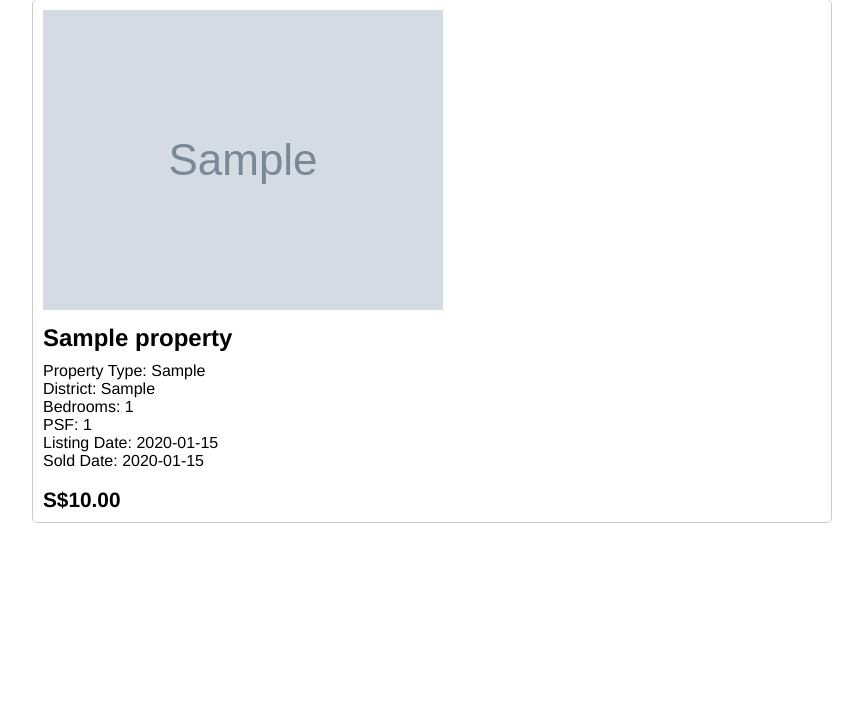
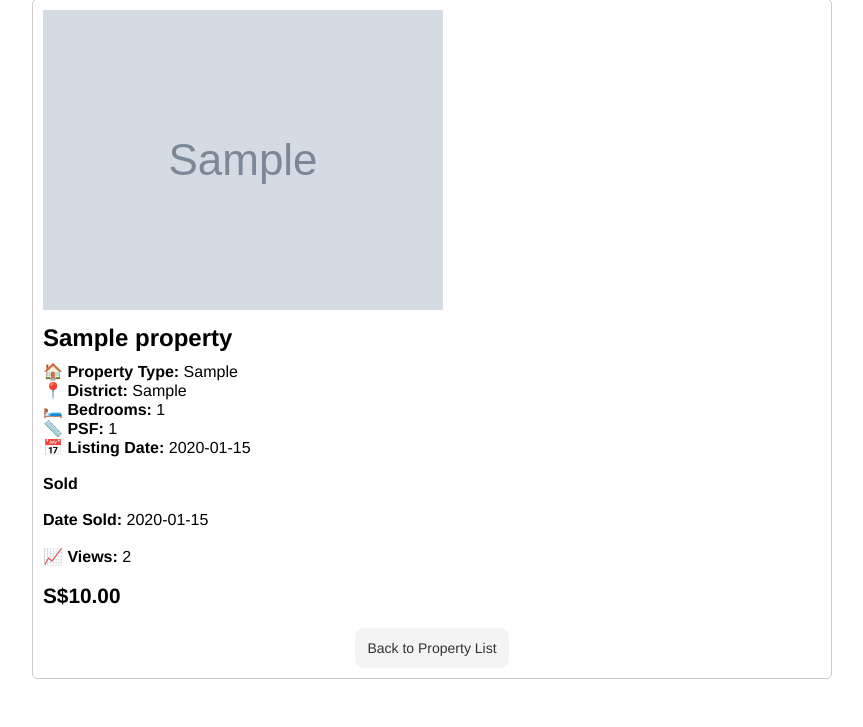
Before and after one commit to prozai/viewnest, a Flask app: page /view_property_detail/1 in a window 1280 px wide. Shown: the part 157-884 px from the top of the page, without its empty margins (208-1071 px from the left). Before the commit the page ends 680 px from the top, so only its background shows below. Run offline with Flask 3, Linux system fonts and the light colour scheme; tables that the repository leaves empty hold one stand-in row (values such as "Sample post"); grey boxes marked "Sample" are stand-in pictures.

Commit message:
Added view count

```diff
--- a/app/control/propertyController.py
+++ b/app/control/propertyController.py
@@ -51,6 +51,21 @@ def get_property(property_id):
     finally:
         session.close()
 
+# Function to add view count to property when viewed.
+def add_viewCount(property_id):
+    try:
+        property = session.query(Property).filter_by(ID=property_id).first()
+        if property:
+            property.view_count += 1
+            session.commit()
+            return property
+    except Exception as e:
+            session.rollback()
+            print(f"Error fetching property: {e}")
+            return None
+    finally:
+        session.close()
+
 @bp.route('/view_properties')
 def view_properties():
     add_sample_properties()
@@ -64,4 +79,5 @@ def view_calculation():
 @bp.route('/view_property_detail/<int:property_id>')
 def view_property_detail(property_id):
     property = get_property(property_id)
+    add_viewCount(property_id)
     return render_template('property/view_property_detail.html', property=property)
--- a/app/entity/models.py
+++ b/app/entity/models.py
@@ -178,6 +178,7 @@ class Property(Base):
     date_sold = Column(Date)
     image_url = Column(String)
     sold = Column(Boolean)
+    view_count = Column(Integer, default=0)
 
     def __init__(self, propertyname, propertytype, district, bedroom_no, price, psf, listing_date, date_sold, image_url, sold):
         self.propertyname = propertyname
--- a/app/templates/property/view_properties.html
+++ b/app/templates/property/view_properties.html
@@ -96,7 +96,7 @@
                     <div>
                         <strong>{{ property.propertyname }}</strong>
                         <strong style="float: right;">S${{ "{:,.2f}".format(property.price) }}</strong><br>
-                        <span>{{ property.propertytype }}</span>
+                        <span>{{ property.propertytype }} ({{ property.bedroom_no }} Bedroom)</span>
                         {% if property.sold %}
                         <span style="float: right;">Sold</span>
                     {% else %}
--- a/app/templates/property/view_property_detail.html
+++ b/app/templates/property/view_property_detail.html
@@ -40,6 +40,32 @@
             font-size: 1.3em;
             font-weight: bold;
         }
+        .button-container {
+            text-align: center;
+            margin-top: 20px;
+        }
+        .button-container button {
+            background-color: rgba(51, 51, 51, 0.05);
+            border-radius: 8px;
+            border-width: 0;
+            color: #333333;
+            cursor: pointer;
+            display: inline-block;
+            font-family: "Haas Grot Text R Web", "Helvetica Neue", Helvetica, Arial, sans-serif;
+            font-size: 14px;
+            font-weight: 500;
+            line-height: 20px;
+            list-style: none;
+            margin: 0;
+            padding: 10px 12px;
+            text-align: center;
+            transition: all 200ms;
+            vertical-align: baseline;
+            white-space: nowrap;
+            user-select: none;
+            -webkit-user-select: none;
+            touch-action: manipulation;
+        }
     </style>
 </head>
 <body>
@@ -51,20 +77,30 @@
                 <img src="{{ url_for('static', filename=property.image_url.replace('static/', '')) }}" alt="{{ property.propertyname }} image" class="property-image">
                 <div class="property-details">
                     <div class="property-name">{{ property.propertyname }}</div>
-                    Property Type: {{ property.propertytype }}<br>
-                    District: {{ property.district }}<br>
-                    Bedrooms: {{ property.bedroom_no }}<br>
-                    PSF: {{ property.psf }}<br>
-                    Listing Date: {{ property.listing_date }}<br>
+                    🏠 <b>Property Type: </b>{{ property.propertytype }}<br>
+                    📍 <b>District: </b>{{ property.district }}<br>
+                    🛏️ <b>Bedrooms: </b>{{ property.bedroom_no }}<br>
+                    📏 <b>PSF: </b>{{ property.psf }}<br>
+                    📅 <b>Listing Date: </b>{{ property.listing_date }}<br>
                     {% if property.date_sold %}
-                    Sold Date: {{ property.date_sold }}<br>
+                    <br><b>Sold</b><br>
+                    <br><b>Date Sold: </b>{{ property.date_sold }}<br>
                     {% else %}
-                    Not Sold Yet<br>
-                    {% endif %}
+                    <br><b>Currently Available</b><br>
+                    {% endif %}<br>
+                    📈 <b>Views: </b>{{ property.view_count + 1 }}<br>
                     <br><div class="property-price">S${{ "{:,.2f}".format(property.price) }}</div>
+                </div>
+                <div class="button-container">
+                    <button onclick="back()">Back to Property List</button>
                 </div>
             </li>
         </ul>
     </div>
+    <script>
+            function back() {
+            window.location.href = '/view_properties'; // Redirect to view_properties.html
+        }
+    </script>
 </body>
 </html>
```
Also changed, not shown: app/viewnest.db.
